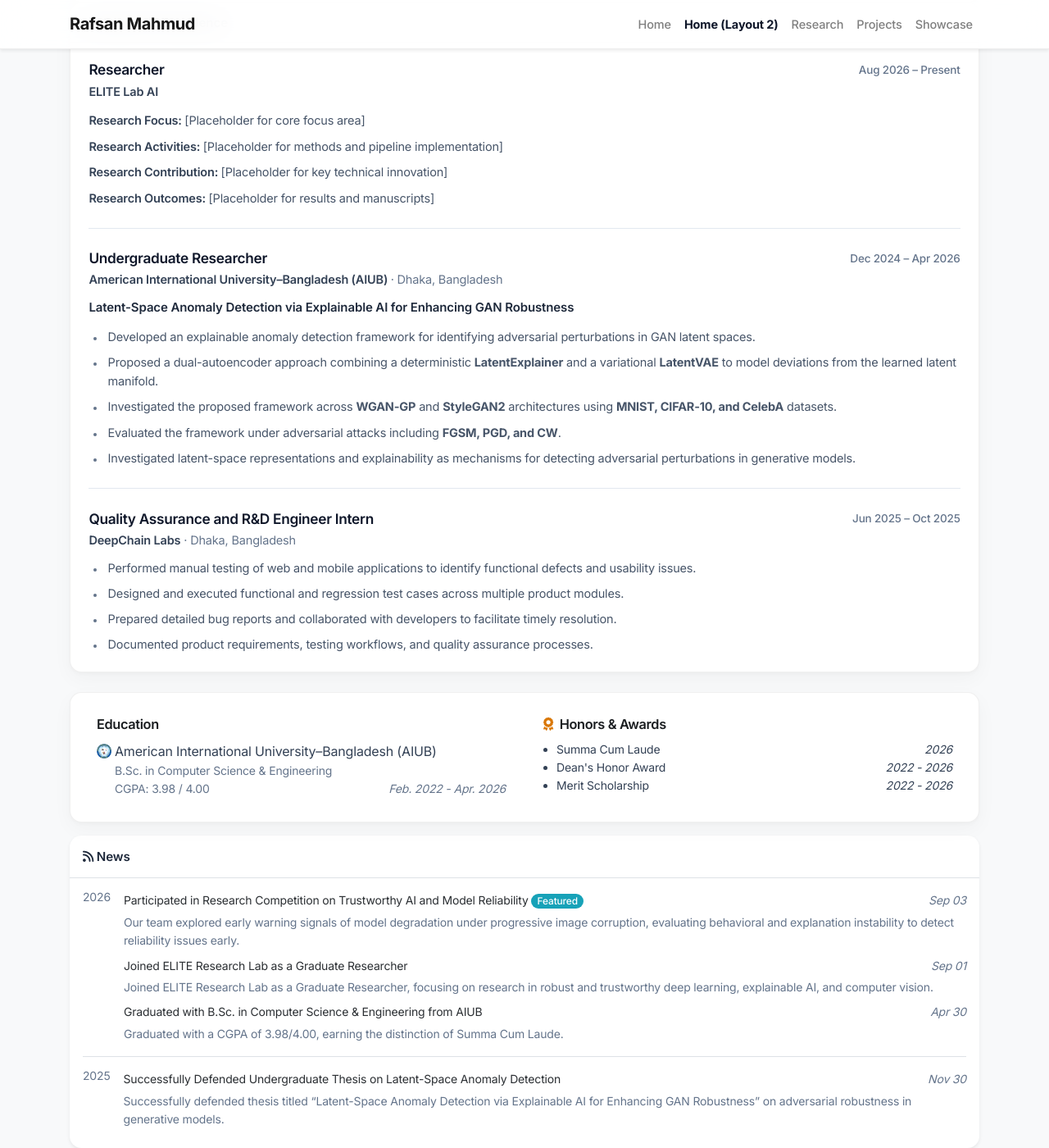
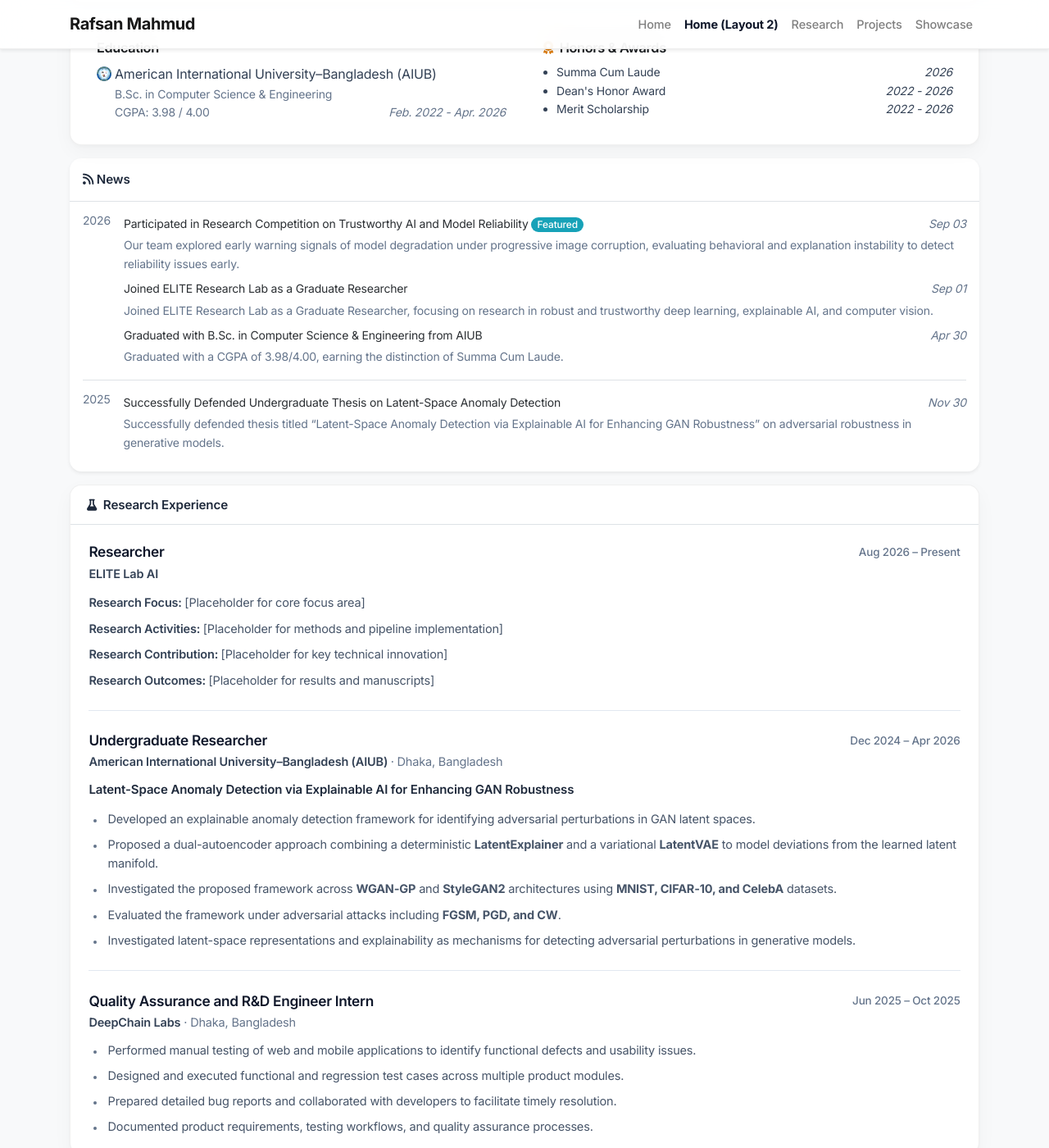
Before and after one commit to RAAFSAAN0/RAAFSAAN0.github.io, a Jekyll site: the page built from index_layout2.html, in a window 1280 px wide and 1400 px high, scrolled down 564 px. Shown: the whole window at 82% size. Built offline with Jekyll 4.4.1, drawn with Linux system fonts in a browser that asks for light colours; nearby versions of some CDN libraries; a style sheet for code colours, icons or effects is not loaded; part of the change alters nothing that is shown.

```diff
--- a/index_layout2.html
+++ b/index_layout2.html
@@ -5,10 +5,6 @@ navbar_title: Home (Layout 2)
 ---
 
 {% include widgets/profile_card.html %}
-
-{% if site.data.display.homepage.show_research_experience %}
-    {% include widgets/research_experience_card.html %}
-{% endif %}
 
 {% if site.data.display.homepage.show_experience %}
     {% include widgets/experience_card.html %}
@@ -21,6 +17,10 @@ navbar_title: Home (Layout 2)
     {% endif %}
 {% endif %}
 
+{% if site.data.display.homepage.show_research_experience %}
+    {% include widgets/research_experience_card.html %}
+{% endif %}
+
 {% if site.data.display.homepage.show_selected_publications %}
     {% assign pubs = site.publications | sort: "date" | reverse | where: "selected", true %}
     {%
```
